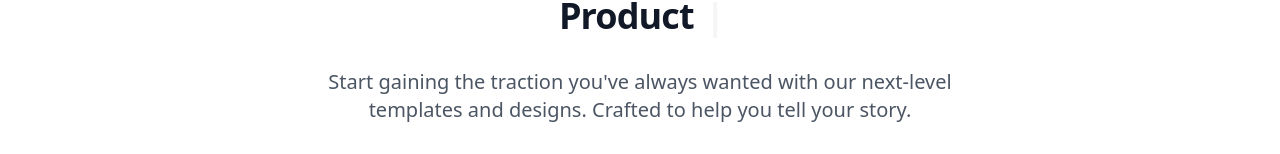
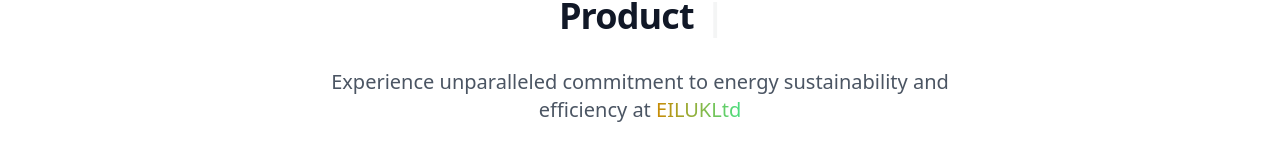
Before and after one commit to chiebvka/eilanding, a React (Vite) app: page / in a window 1280 px wide. Shown: the part 240-394 px from the top of the page. Built offline with nearby package versions, Linux system fonts and the light colour scheme.

Commit message:
hero cleanup

```diff
--- a/src/components/About.tsx
+++ b/src/components/About.tsx
@@ -1,11 +1,12 @@
 import { BadgeInfo, BrainCog, Cpu, Radar } from "lucide-react";
+import about from '/eng1.jpeg'
 
 export default function About() {
   return (
     <div className="relative py-10 border-2 w-full bg-gray-50 border-gradient-to-r from-yellow-600 to-green-400 ">
         <div className="items-center justify-evenly w-10/12 mx-auto flex flex-wrap">
             <div className="w-full h-[65vh] md:w-4/12 ">
-                <img alt="..." className="max-w-full h-full rounded-lg shadow-lg" src="https://images.unsplash.com/photo-1555212697-194d092e3b8f?ixlib=rb-1.2.1&amp;ixid=eyJhcHBfaWQiOjEyMDd9&amp;auto=format&amp;fit=crop&amp;w=634&amp;q=80" />
+                <img alt="..." className="max-w-full h-full rounded-lg shadow-lg" src={about} />
             </div>
             <div className="w-full md:w-5/12 ml-auto mr-auto ">
                 <div className="md:pr-12">
--- a/src/components/Hero.tsx
+++ b/src/components/Hero.tsx
@@ -28,7 +28,7 @@
                       />
                   </h1>
                   <p className="px-0 mb-8 text-md text-gray-600 md:text-xl lg:px-24">
-                      Start gaining the traction you've always wanted with our next-level templates and designs. Crafted to help you tell your story.
+                  Experience unparalleled commitment to energy sustainability and efficiency at  <span className=" w-full py-2 text-transparent bg-clip-text leading-12 bg-gradient-to-r from-yellow-600 to-green-400 -mb-5 inline">EILUKLtd </span>
                   </p>
                   <div className="mb-4 space-x-0 md:space-x-2 md:mb-8">
                       <a href="/about" className="inline-flex items-center justify-center w-full px-6 py-3 mb-2 text-lg text-black bg-gradient-to-r from-yellow-600 to-green-400  rounded-2xl sm:w-auto sm:mb-0">
```
